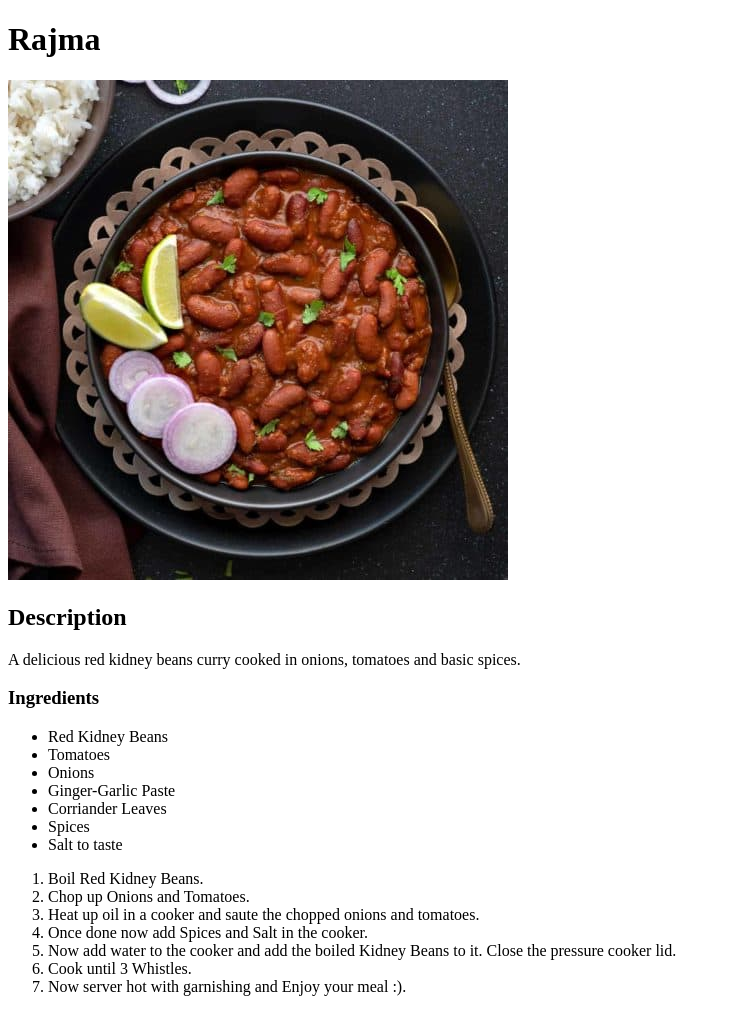
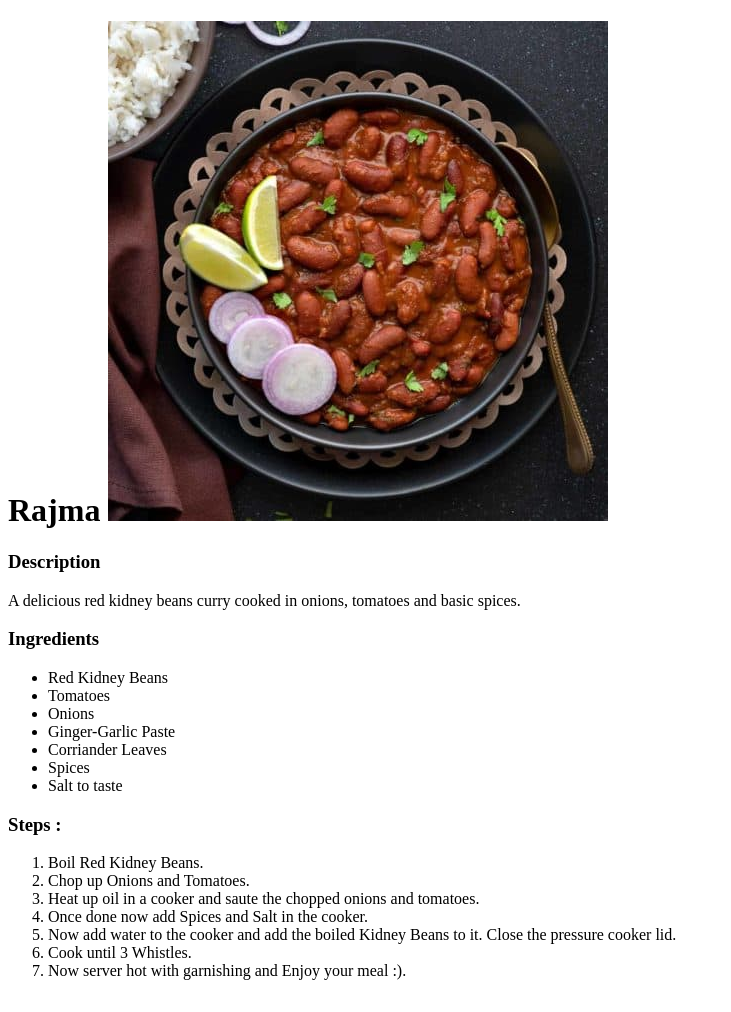
Before and after one commit to magnum0011/odin-recipes, a plain HTML site: page recipes/rajma.html in a window 1280 px wide. Shown: the whole page, without its empty margins (0-731 px from the left). Drawn offline with Linux system fonts and the light colour scheme.

Commit message:
Fixed some silly mistakes in rajma.html

```diff
--- a/recipes/rajma.html
+++ b/recipes/rajma.html
@@ -5,9 +5,12 @@
         <title>Rajma Recipe</title>
     </head>
     <body>
-        <h1>Rajma</h1>
-        <img src="Rajma.jpg" alt="An image of tasty Rajma Chawal">
-        <h2>Description</h2>
+        <h1>
+            Rajma
+            <img src="Rajma.jpg" alt="An image of tasty Rajma Chawal">
+        </h1>
+
+        <h3>Description</h3>
         <p>A delicious red kidney beans curry cooked in onions, tomatoes and basic spices. </p>
         <h3>Ingredients</h3>
         <ul>
@@ -19,6 +22,7 @@
             <li>Spices</li>
             <li>Salt to taste</li>
         </ul>
+        <h3>Steps :</h3>
         <ol>
             <li>Boil Red Kidney Beans.</li>
             <li>Chop up Onions and Tomatoes.</li>
```
